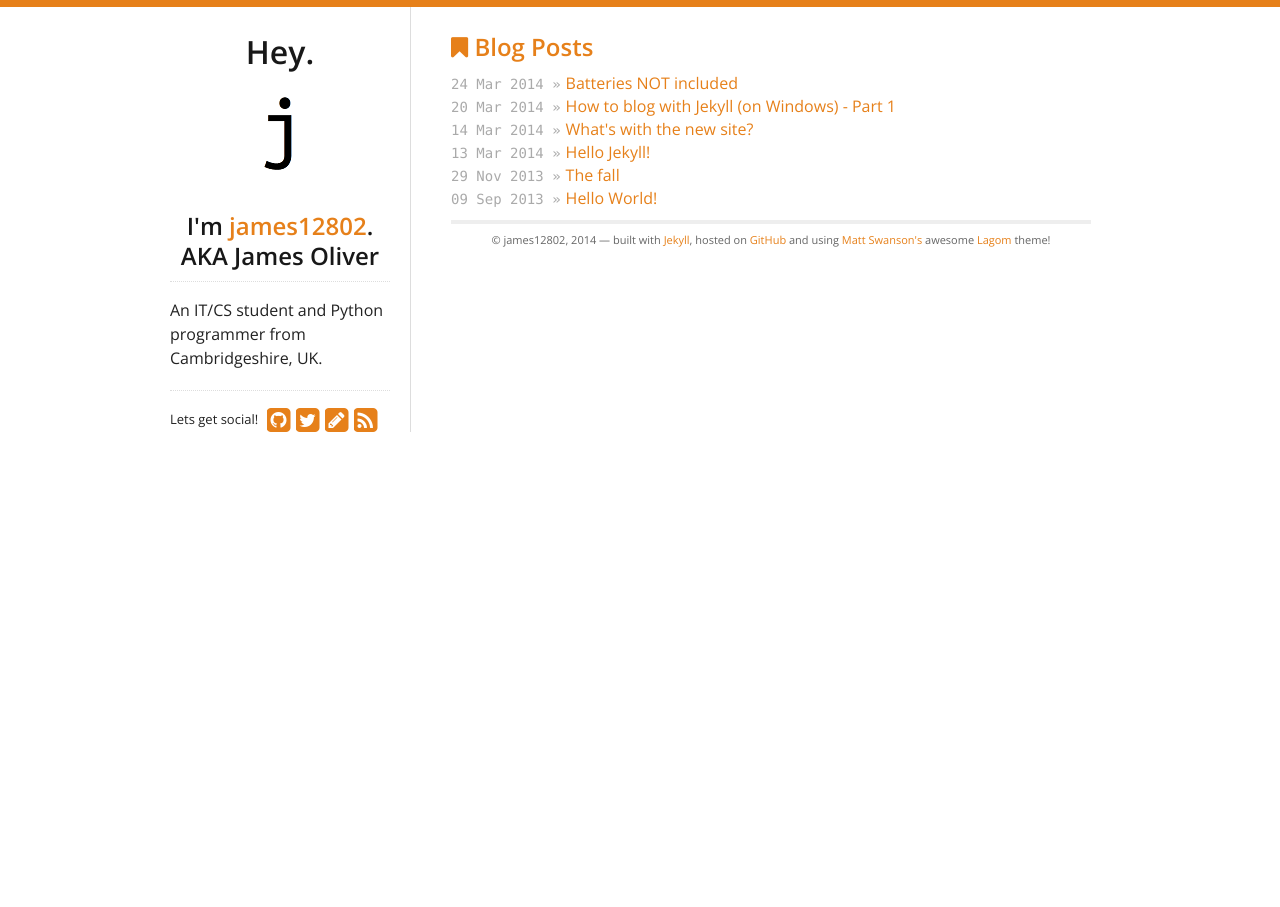
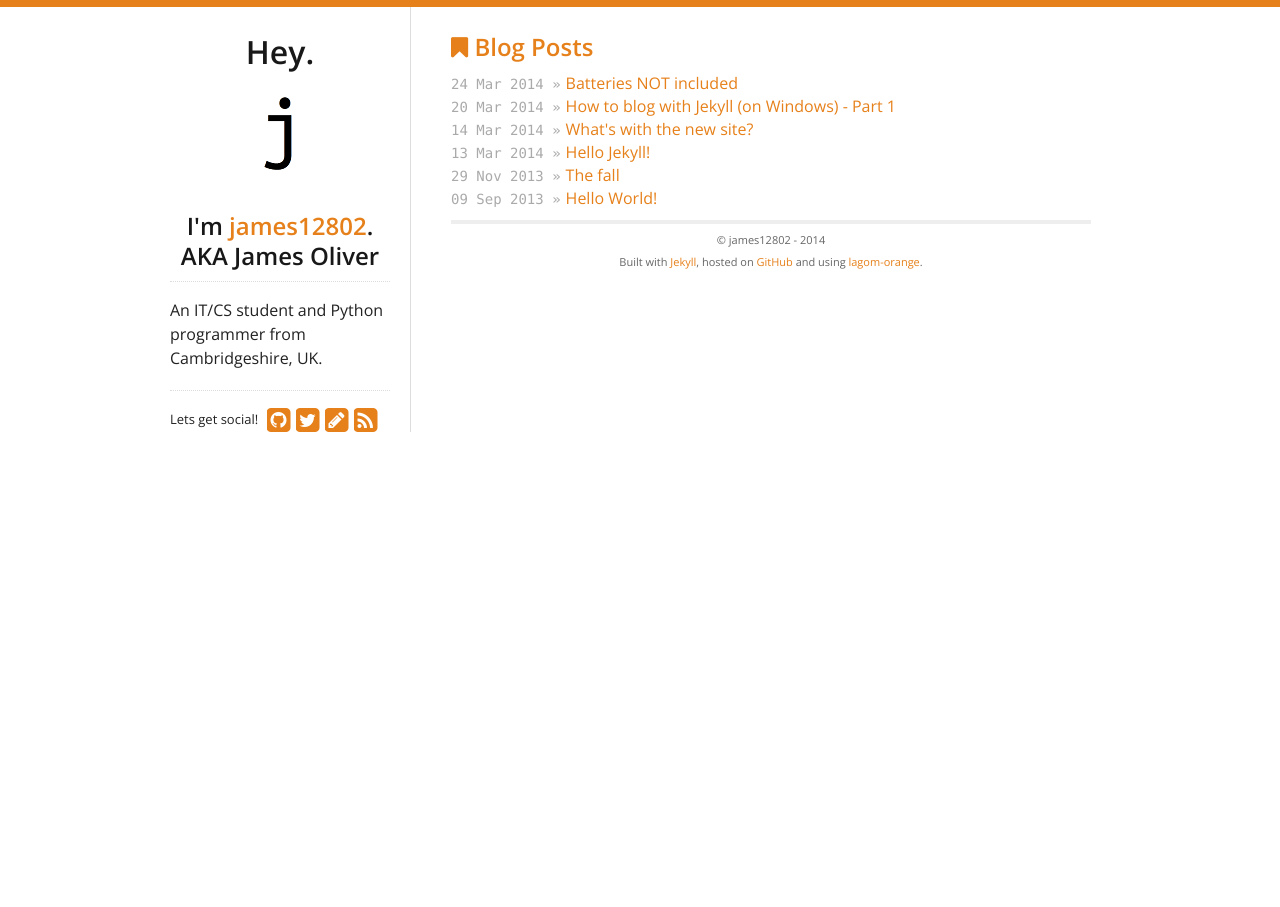
Before and after one commit to ruxia/james12802.github.io, a Jekyll site: the page built from index.html, in a window 1280 px wide. Built offline with Jekyll 4.4.1, drawn with Linux system fonts in a browser that asks for light colours; nearby versions of some CDN libraries.

Commit message:
Updated footer with correct links - closes #9

```diff
--- a/_includes/footer.html
+++ b/_includes/footer.html
@@ -6,6 +6,8 @@
   {% endif %}
 
   <p>
-    © {{ site.theme.name }}, 2014 &mdash; built with <a href="http://jekyllrb.com/">Jekyll</a>, hosted on <a href="https://github.com/james12802/james12802.github.io">GitHub</a> and using <a href="http://www.mdswanson.com/">Matt Swanson's</a> awesome <a href="https://github.com/swanson/lagom">Lagom</a> theme!
+    © {{ site.theme.name }} - 2014
+  <br>
+    Built with <a href="http://jekyllrb.com/">Jekyll</a>, hosted on <a href="http://github.com/james12802/james12802.github.io">GitHub</a> and using <a href="http://github.com/james12802/lagom-orange">lagom-orange</a>.
   </p>
 </div>
```
